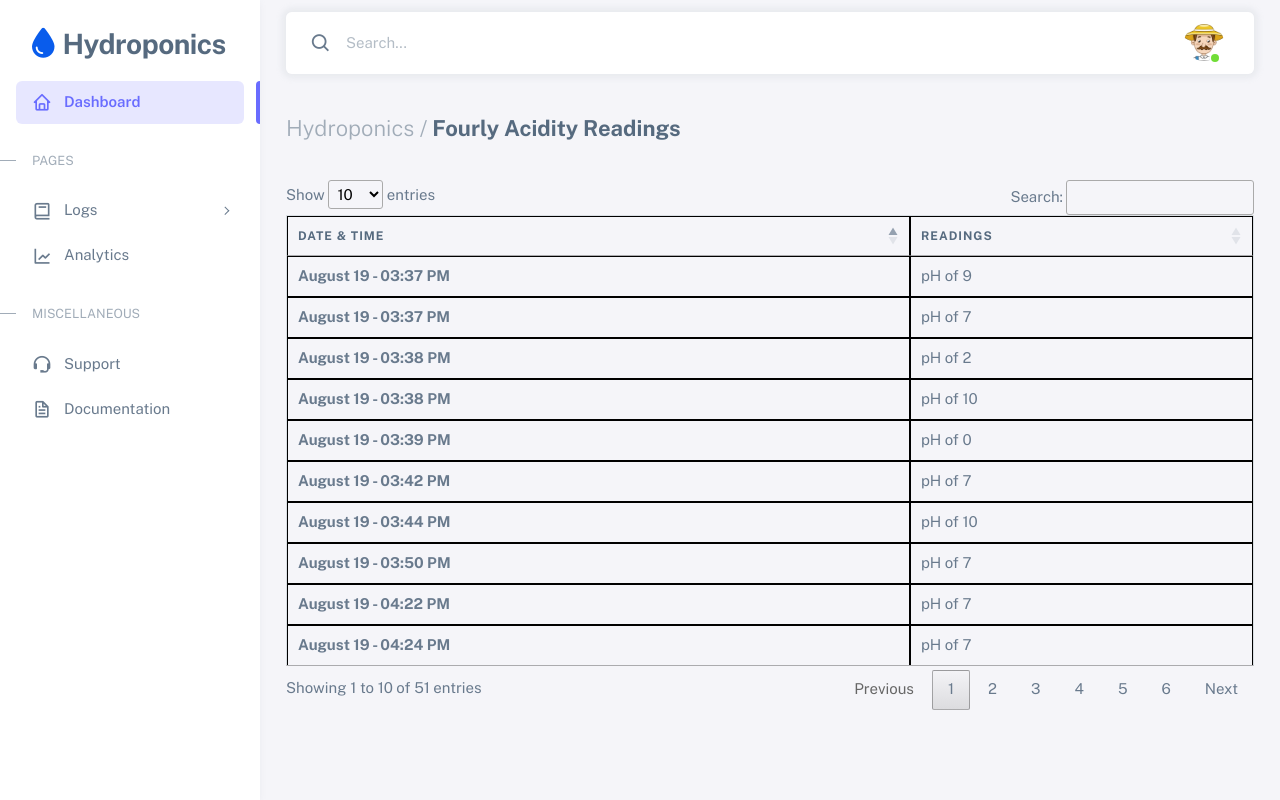
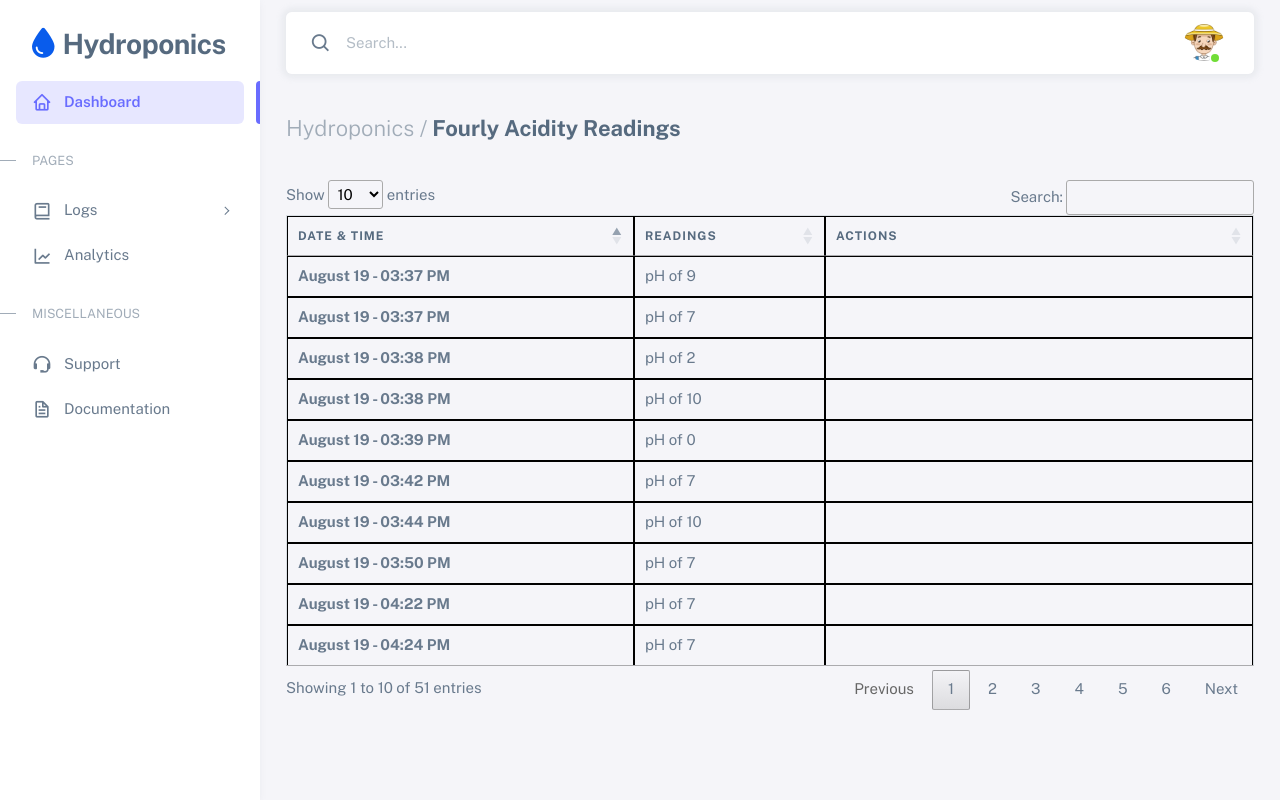
Before and after one commit to jessieconnralphsam/capstone_project_final_version, a PHP site: page /php/acidity.php in a window 1280 px wide. Run offline with PHP 8.4, Linux system fonts and the light colour scheme; data comes from the database, SQL or seed files in the repository; some libraries are stand-ins or nearby versions.

Commit message:
update_Acidity

```diff
--- a/php/acidity.php
+++ b/php/acidity.php
@@ -238,6 +238,7 @@
                     <tr>
                       <th>Date & Time</th>
                       <th>Readings</th>
+                      <th>Actions</th>
                     </tr>
                   </thead>
                   <tbody class="table-border-bottom-0">
@@ -250,6 +251,7 @@
                         } else {
                           echo '<td>N/A</td>';
                         }
+                        echo '<td>' . $data_achart[$index]['action'] . '</td>';
                         echo '</tr>';
                     }
                     ?>
```
